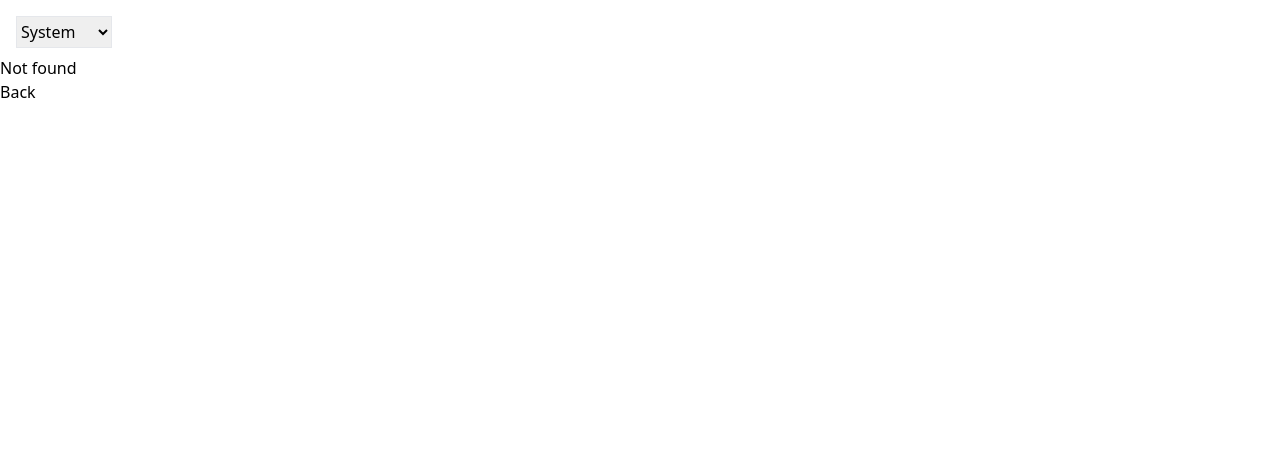
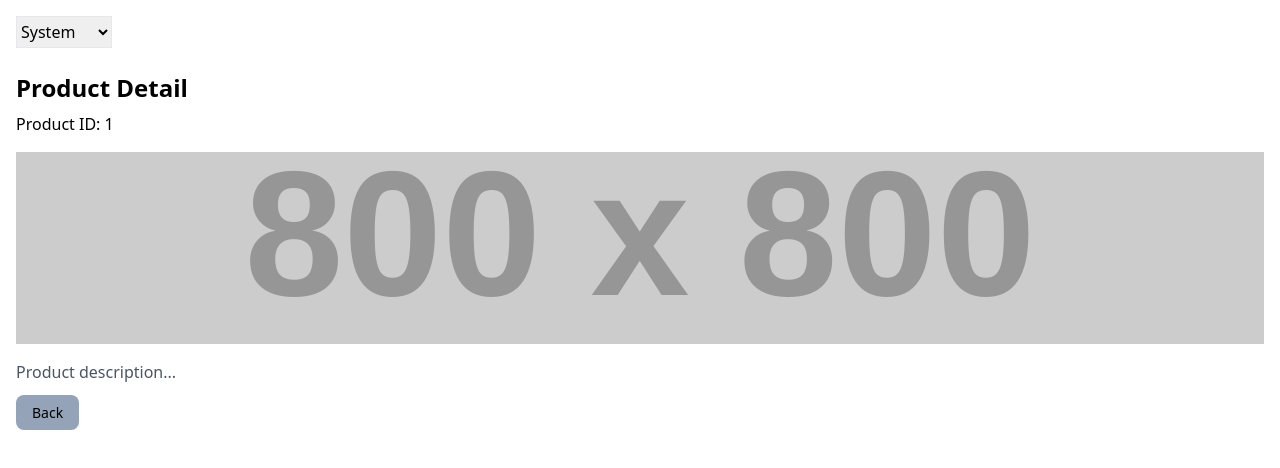
Before and after one commit to michael860520/testing-2024, a Nuxt app: page /shop/products/1 in a window 1280 px wide. Before the commit this address had no page. Shown: the top 468 px of the page. Built offline with nearby package versions, Linux system fonts and the light colour scheme.

Commit message:
Update routing paths in InputEntry.vue and add new shop pages

```diff
--- a/components/InputEntry.vue
+++ b/components/InputEntry.vue
@@ -4,7 +4,7 @@ const searchValue = ref('')
 const router = useRouter()
 function go() {
   if (searchValue.value)
-    router.push({ path: '/search', query: { q: searchValue.value } })
+    router.push({ path: '/shop/search', query: { q: searchValue.value } })
 }
 </script>
 
--- a/pages/products/[id].vue
+++ b/pages/shop/products/[id].vue
@@ -26,7 +26,7 @@ const productId = route.params.id
     <div class="mt-4">
       <NuxtLink
         class="text-sm  bg-slate-400 px-4 py-2 rounded-lg"
-        to="/search"
+        to="/shop/search"
       >
         Back
       </NuxtLink>
--- a/pages/search.vue
+++ b/pages/shop/search.vue
@@ -24,7 +24,7 @@ watch(() => route.query.q, (newQuery) => {
 })
 
 function clearSearch() {
-  router.push('/search')
+  router.push('/shop/search')
 }
 </script>
 
```
Also changed, not shown: pages/shop/index.vue (renamed from pages/index.vue).
